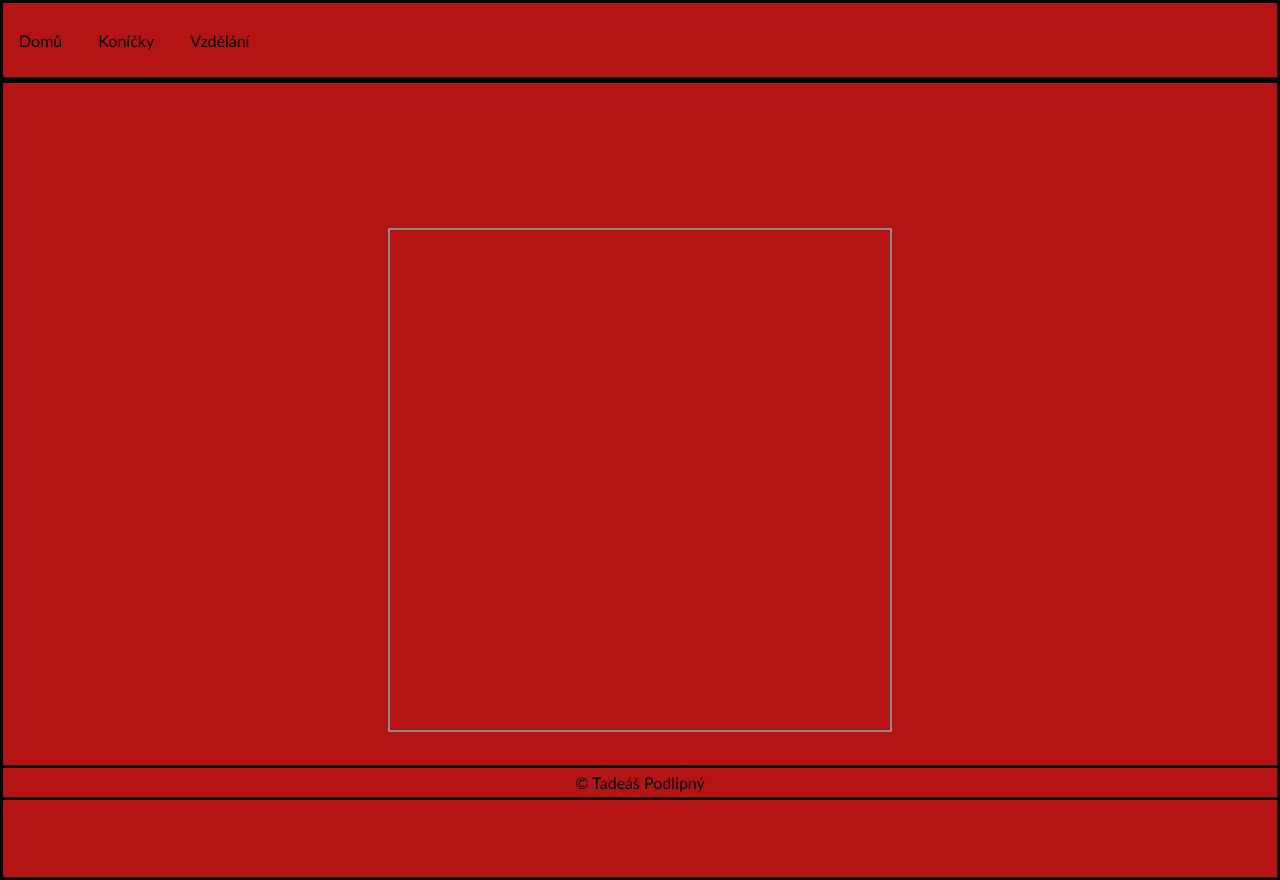
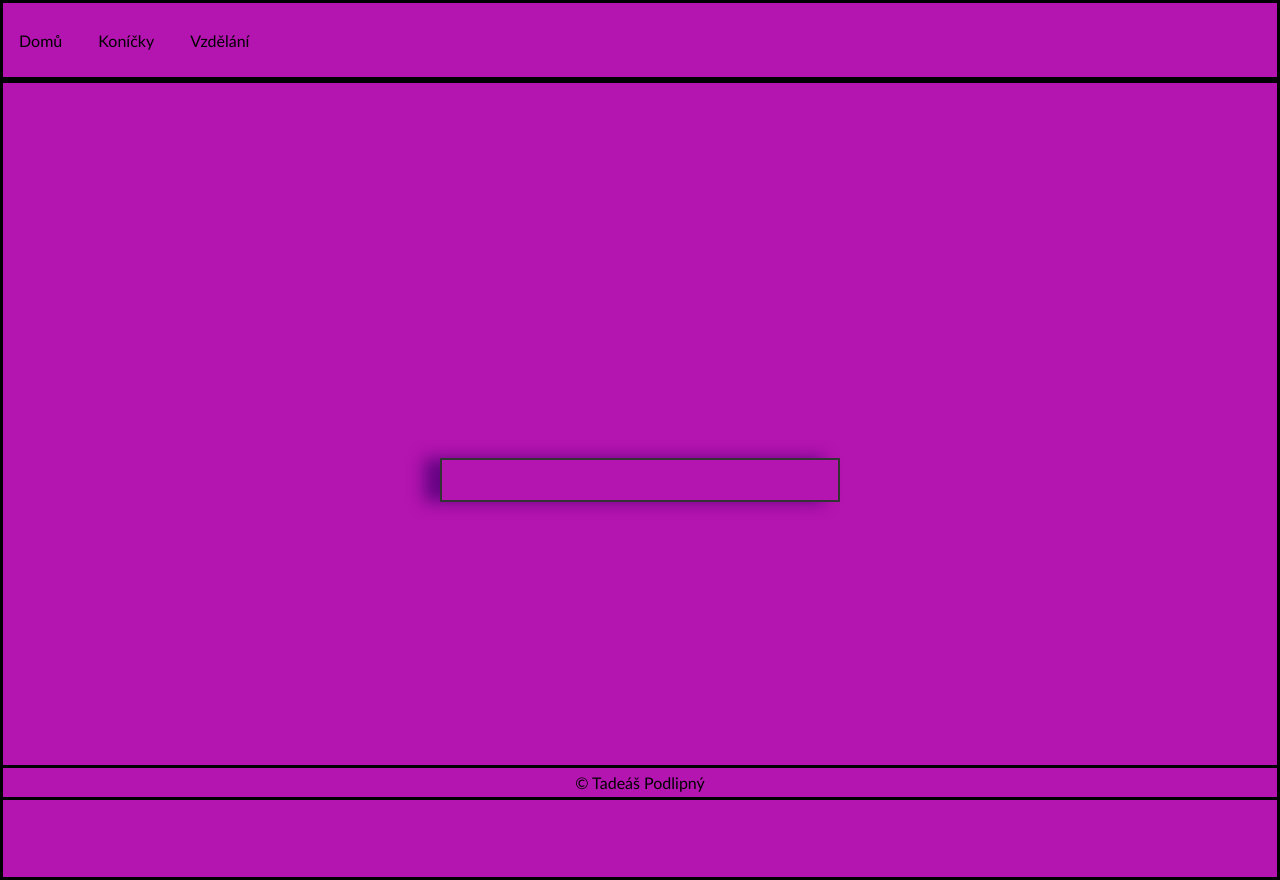
Before and after one commit to podltad/programko, a PHP site: page /portfolio_web/2konicky.html in a window 1280 px wide. Run offline with PHP 8.4, Linux system fonts and the light colour scheme.

Commit message:
2konicky.css

```diff
--- a/portfolio_web/2konicky.css
+++ b/portfolio_web/2konicky.css
@@ -4,37 +4,42 @@
   padding: 0;
   font-family: 'Trebuchet MS', 'Lucida Sans Unicode', 'Lucida Grande','Lucida Sans', Arial, sans-serif;}
 
-
-
 .main {
-    background: rgb(180, 20, 20);
+  background: rgb(180, 20, 175);
   display: flex;
   justify-content: center;
   align-items: center;
   height: 100vh;
-    border-style: solid;
-  }
+  border-style: solid;}
 
 .border_container{
-    position: absolute;
-    display: flex;
-    margin: auto;
-    padding: 250px;
-    border: 2px solid #888;
-    align-items: center;
-    justify-content: center;
-    width: auto;
-}
+  text-align: center;
+  border: 2px solid #333;
+  padding: 20px;
+  max-width: 400px;
+  width: 100%;
+  box-shadow: -1em 0 1em rgb(103, 4, 133);}
+
+.border_container p {
+  text-align: center;
+  font-size: 1.5rem;
+  line-height: 1.5}
+
+.image-container {
+  margin-top: 15px;}
+
+img {
+  max-width: 100%;
+  height: auto;}
 
 nav {
   height: 80px;
   border-style: solid;
-    background: rgb(180, 20, 20);
+  background: rgb(180, 20, 175);
   display: flex;
   justify-content: space-between;
   align-items: center;
-    padding: 0rem ;
-  }
+  padding: 0rem ;}
 
 nav ul {
   list-style: none;
@@ -47,14 +52,13 @@
 nav a {
   text-decoration: none;
   color: #000;
-    padding: 0 1.5rem;
-  }
+  padding: 0 1.5rem;}
 
 nav a:hover {
-    color: #fff;
-  }
+  color: #fff;}
+
 footer {
-  background:rgb(180, 20, 20) ;
+  background:rgb(180, 20, 175);
   color: #000000;
   text-align: center;
   padding: 5px;
@@ -70,13 +74,13 @@ nav {
   flex-direction: column;
   height: 80px;
   border-style: solid;
-  background: rgb(180, 20, 20);
+  background: rgb(180, 20, 175);
   justify-content: space-between;
   align-items: center;
   padding: 2rem ;}}
+
 nav a {
   text-decoration: none;
   color: #000;
   padding: 0 1rem;
-  font-size: 1rem;
-}
+  font-size: 1rem;}
```
Lines whose indentation alone changed are shown as unchanged.
